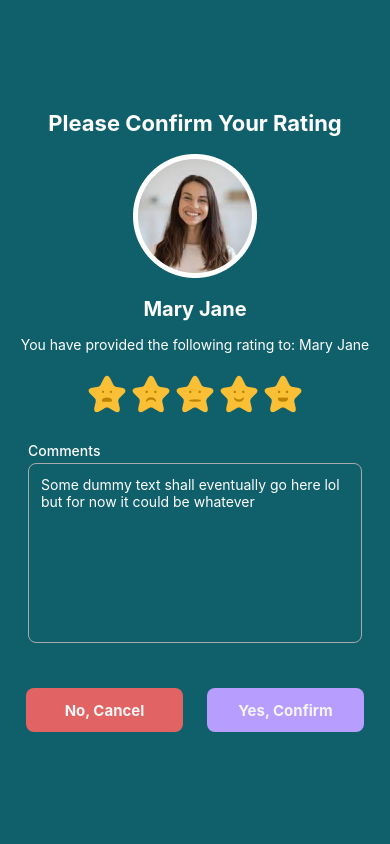
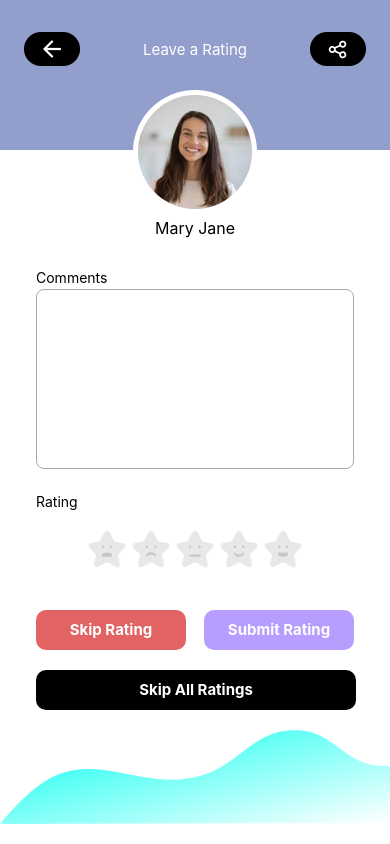
Before and after one commit to adam-mak/Poolber, a React Native app in the folder D4/CarpoolProjectExpo/: screen / in a window 390 px wide. Built offline with nearby package versions, Linux system fonts and the light colour scheme; what react-navigation, react-navigation-stack would draw is missing.

Commit message:
Connected modal popup to ratings page

```diff
--- a/D4/CarpoolProjectExpo/App.js
+++ b/D4/CarpoolProjectExpo/App.js
@@ -6,6 +6,7 @@ import { FIREBASE_API_KEY } from "@env";
 import Navigator from "./routes/stack";
 
 import RatingConfirmation from "./components/RatingConfirmation";
+import Rating from "./components/Rating";
 
 export default function App() {
   const [loaded] = useFonts({
@@ -18,7 +19,7 @@ export default function App() {
     return null;
   }
 
-  return <RatingConfirmation />;
+  return <Rating />;
 }
 
 const styles = StyleSheet.create({
--- a/D4/CarpoolProjectExpo/components/Rating.js
+++ b/D4/CarpoolProjectExpo/components/Rating.js
@@ -10,6 +10,7 @@ import {
 
 import Banner from "./Banner";
 import ButtonContainer from "./ButtonContainer";
+import RatingConfirmation from "./RatingConfirmation";
 
 import { useState } from "react";
 
@@ -33,6 +34,7 @@ const stars = {
 const Rating = () => {
   const [selectedRating, setSelectedRating] = useState(0);
   const [comment, setComment] = useState("");
+  const [displayConfirmation, setDisplayConfirmation] = useState(false);
 
   const handleStarPress = (num) => setSelectedRating(num);
 
@@ -41,6 +43,11 @@ const Rating = () => {
 
   return (
     <ScrollView>
+      <RatingConfirmation
+        confirmation={displayConfirmation}
+        confirmationHandler={setDisplayConfirmation}
+      />
+
       <Banner pageTitle="Leave a Rating" header="Mary Jane" name="mary_jane" />
 
       <View style={styles.form}>
@@ -80,7 +87,7 @@ const Rating = () => {
 
       <ButtonContainer
         successMessage="Submit Rating"
-        successHandler={() => console.log("Submitted Rating")}
+        successHandler={() => setDisplayConfirmation(true)}
         unsuccessfulMessage="Skip Rating"
         unsuccessfulHandler={() => console.log("Skipped Rating")}
         endState="Skip All Ratings"
--- a/D4/CarpoolProjectExpo/components/RatingConfirmation.js
+++ b/D4/CarpoolProjectExpo/components/RatingConfirmation.js
@@ -1,10 +1,20 @@
-import { StyleSheet, View, Pressable, Text, Image } from "react-native";
+import { StyleSheet, View, Pressable, Text, Image, Modal } from "react-native";
+import Rating from "./Rating";
 
 /* Take in as props: {name, stars, comment} */
-const RatingConfirmation = () => {
+const RatingConfirmation = ({
+  confirmation,
+  confirmationHandler,
+  navigation,
+}) => {
   return (
+    // pass the data down here as props or smth lol or
+    // use the navigation stack to transmit data
+
+    <Modal visible={confirmation} animationType="fade" transparent={true}>
+      <View style={styles.modal}>
         <View style={styles.ratingConfirmation}>
-      <View style={{}}>
+          <View>
             <View style={styles.headerContainer}>
               <Text style={styles.header}>Please Confirm Your Rating</Text>
               {/* get this from pop or smth lol */}
@@ -12,7 +22,9 @@ const RatingConfirmation = () => {
                 source={require("../assets/images/mary_jane.png")}
                 style={{ marginVertical: 20 }}
               />
-          <Text style={{ ...styles.header, fontSize: 20, marginBottom: 16 }}>
+              <Text
+                style={{ ...styles.header, fontSize: 20, marginBottom: 16 }}
+              >
                 Mary Jane
               </Text>
             </View>
@@ -45,21 +57,32 @@ const RatingConfirmation = () => {
             <View style={styles.commentContainer}>
               <Text style={styles.commentText}>Comments</Text>
               <Text style={styles.comments} textAlignVertical="top">
-            Some dummy text shall eventually go here lol but for now it could be
-            whatever
+                Some dummy text shall eventually go here lol but for now it
+                could be whatever
               </Text>
             </View>
 
             <View style={styles.buttonContainer}>
-          <Pressable style={{ ...styles.button, backgroundColor: "#E16363" }}>
-            <Text style={styles.buttonText}>No, Cancel</Text>
+              <Pressable
+                style={{ ...styles.button, backgroundColor: "#E16363" }}
+              >
+                <Text
+                  style={styles.buttonText}
+                  onPress={() => confirmationHandler(false)}
+                >
+                  No, Cancel
+                </Text>
               </Pressable>
-          <Pressable style={{ ...styles.button, backgroundColor: "#B69DFE" }}>
+              <Pressable
+                style={{ ...styles.button, backgroundColor: "#B69DFE" }}
+              >
                 <Text style={styles.buttonText}>Yes, Confirm</Text>
               </Pressable>
             </View>
           </View>
         </View>
+      </View>
+    </Modal>
   );
 };
 
@@ -68,6 +91,7 @@ const styles = StyleSheet.create({
     backgroundColor: "#10606B",
     height: "100%",
     justifyContent: "center",
+    opacity: 0.95,
   },
   headerContainer: {
     alignItems: "center",
```
Lines whose indentation alone changed are shown as unchanged.
